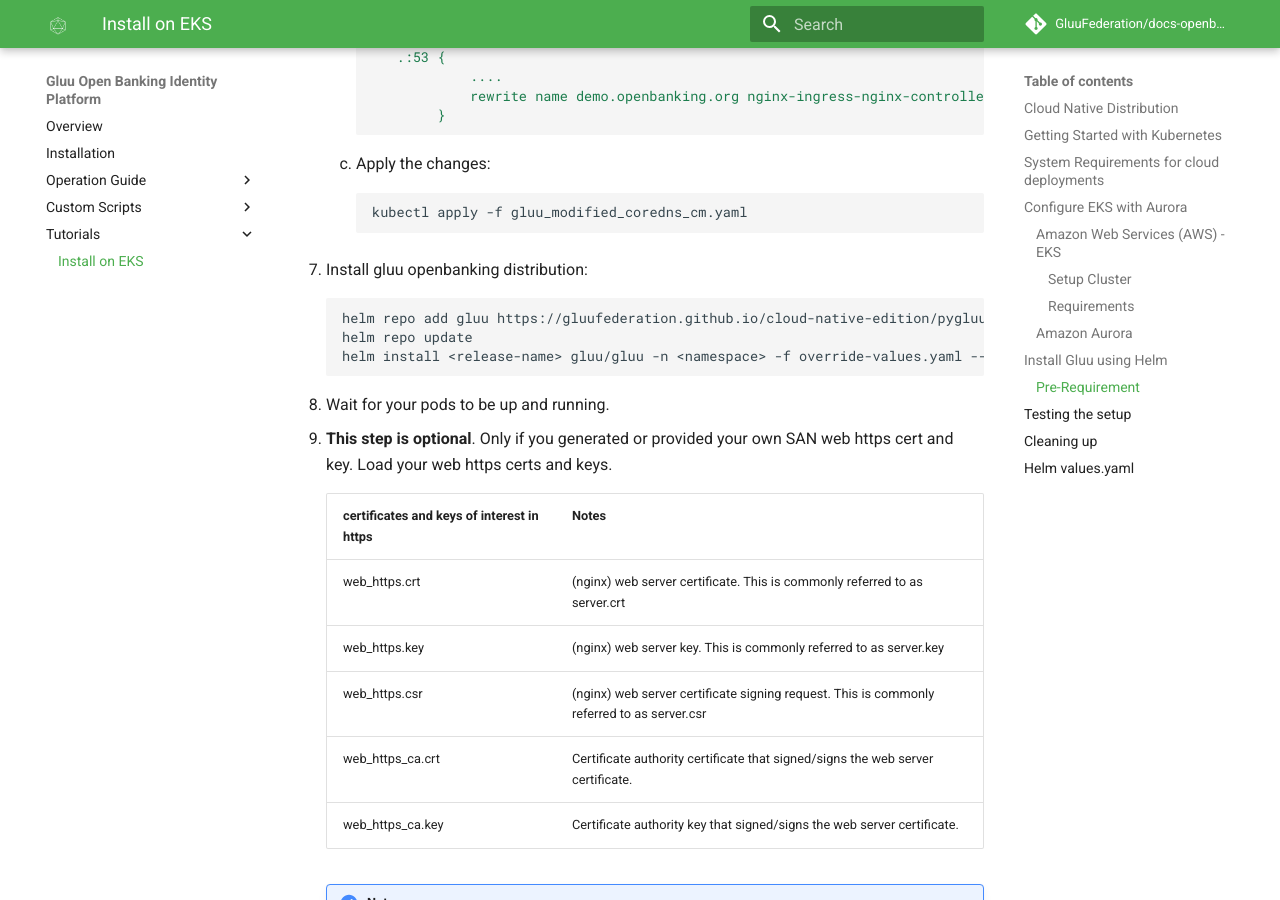
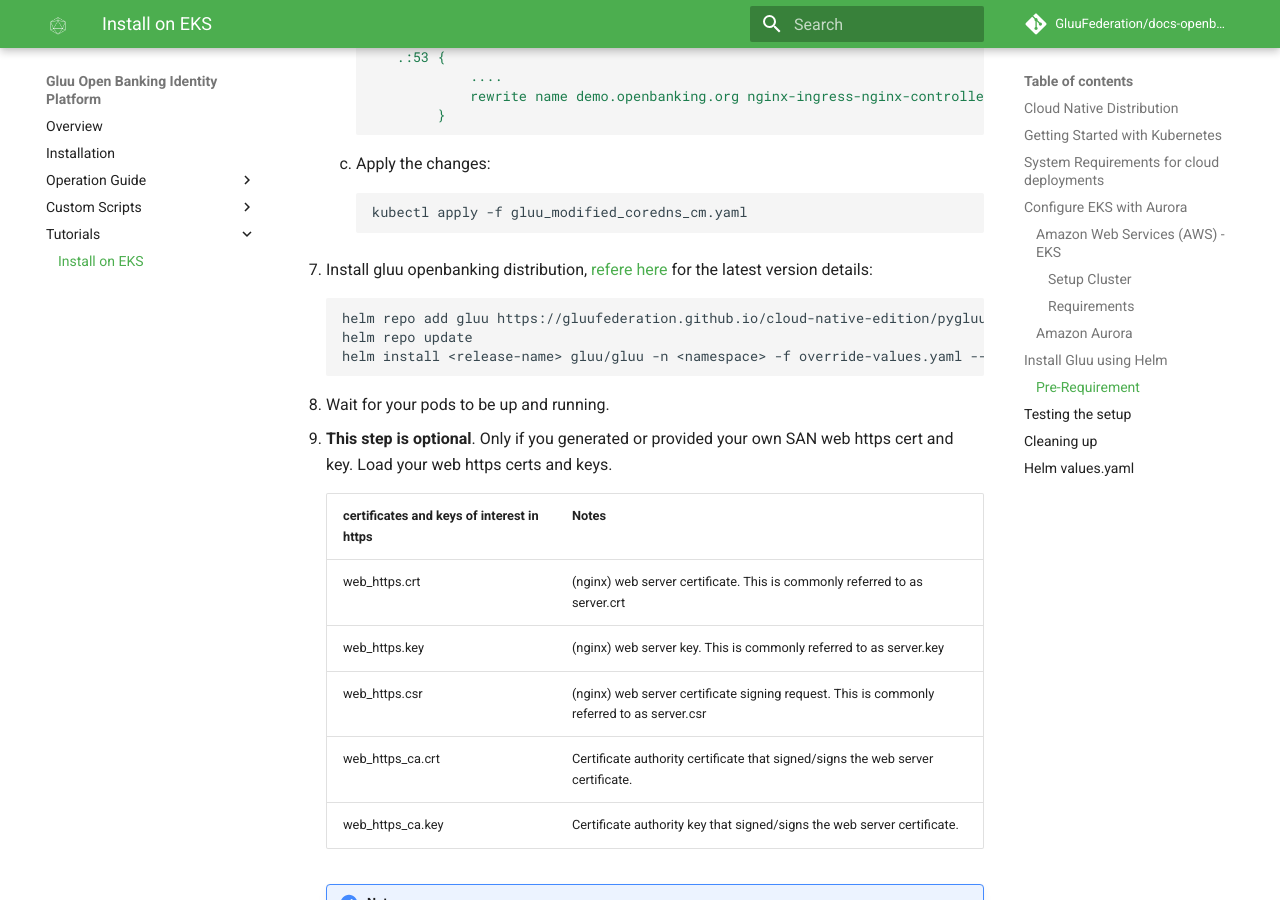
Before and after one commit to GluuFederation/docs-openbanking-prod, an MkDocs documentation site: the page built from docs/source/tutorials/cn-prod-tutorial.md, in a window 1280 px wide and 900 px high, scrolled down 8316 px. Built offline with MkDocs 1.6.1 and Material for MkDocs 9.7.7, drawn with Linux system fonts in a browser that asks for light colours; comment, search, counter and statistics services are not loaded.

Commit message:
Update cn-prod-tutorial.md
added link of version details.

````diff
--- a/docs/source/tutorials/cn-prod-tutorial.md
+++ b/docs/source/tutorials/cn-prod-tutorial.md
@@ -230,7 +230,7 @@ The below certificates and keys are needed to continue this tutorial.
         kubectl apply -f gluu_modified_coredns_cm.yaml
         ```
 
-1.  Install gluu openbanking distribution:
+1.  Install gluu openbanking distribution, [refere here](https://artifacthub.io/packages/helm/gluu-flex/gluu)  for the latest version details:
 
     ```bash
     helm repo add gluu https://gluufederation.github.io/cloud-native-edition/pygluu/kubernetes/templates/helm
````
